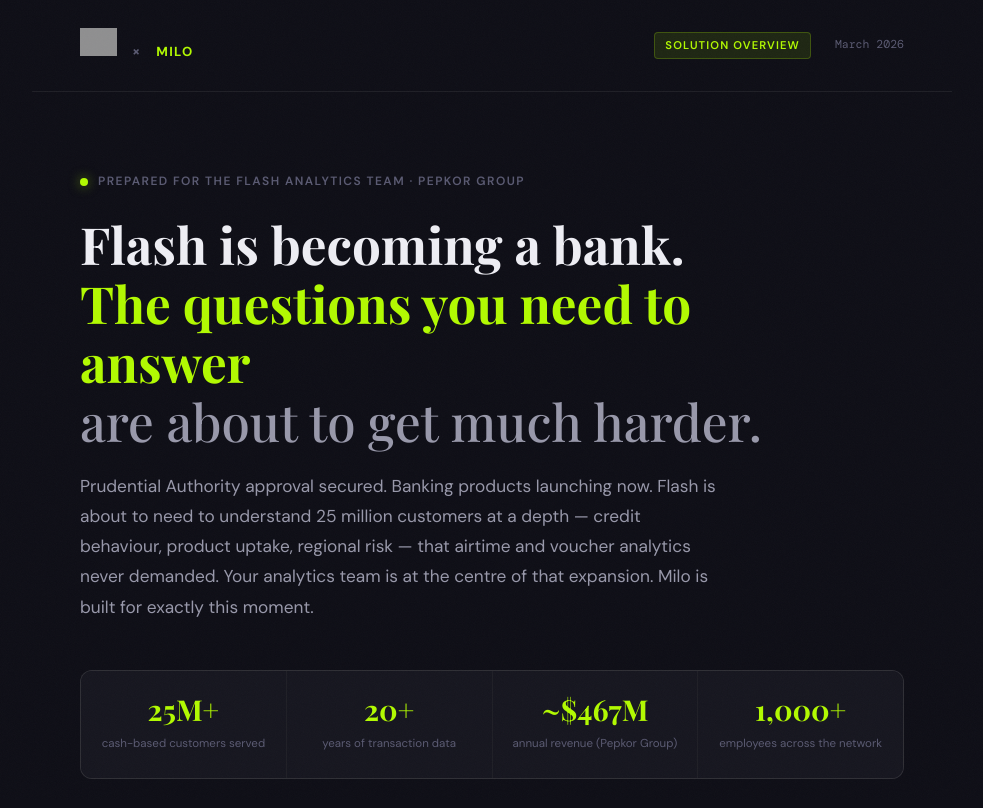
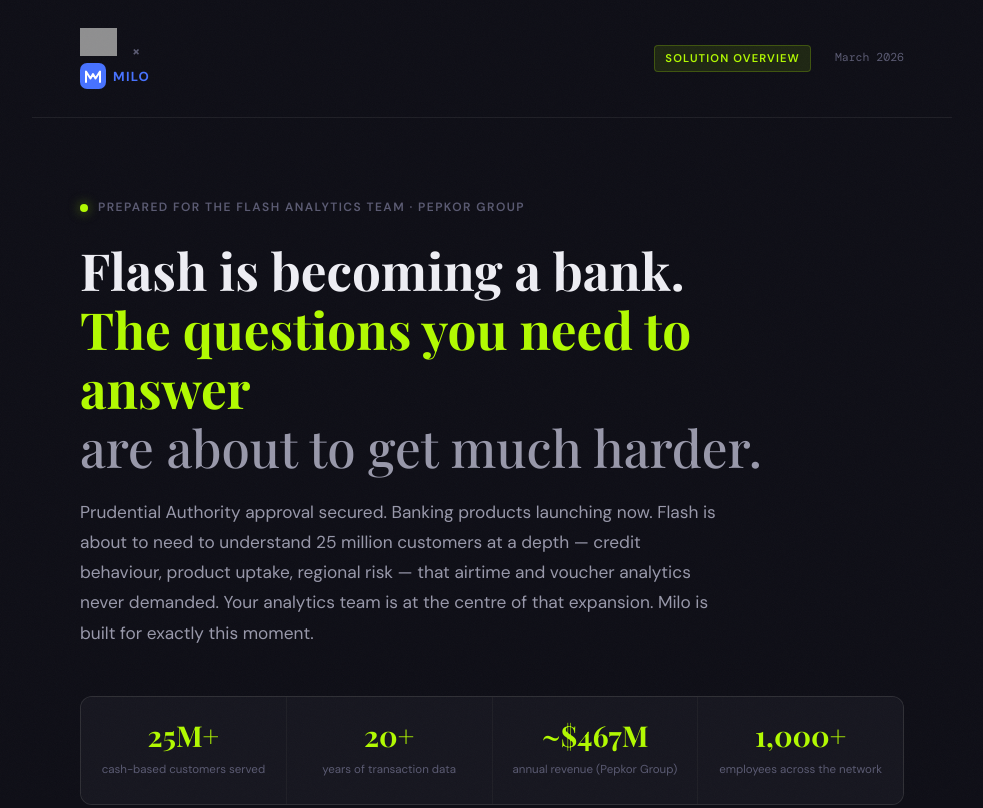
Before and after one commit to Tomp1234/milo-flash-proposal, a plain HTML site: page index.html in a window 1280 px wide. Shown: the top 808 px of the page, without its empty margins (148-1131 px from the left). Drawn offline with nearby package versions, Linux system fonts and the light colour scheme; grey boxes are pictures that could not be loaded; a web font is replaced by a local one.

Commit message:
Add Milo logo to topbar, change Milo branding to blue (#4772ff)

```diff
--- a/index.html
+++ b/index.html
@@ -744,7 +744,13 @@
     <img src="https://cdn.prod.website-files.com/642b08d9f919f4a6470dea8f/643d1ef7f1401943c7f25af6_logo-white.svg" alt="Flash" style="height:28px; opacity:0.9;" onerror="this.style.display='none'; this.nextElementSibling.style.display='inline'">
     <span style="display:none; font-weight:700; font-size:1rem; color:var(--text); letter-spacing:0.04em;">Flash Group</span>
     <span style="color:var(--text-muted); margin: 0 10px; font-size:0.9rem;">×</span>
-    <span style="font-weight:700; font-size:0.82rem; letter-spacing:0.1em; text-transform:uppercase; color:var(--accent);">Milo</span>
+    <span style="display:flex; align-items:center; gap:7px;">
+      <svg width="26" height="26" viewBox="0 0 26 26" fill="none" xmlns="http://www.w3.org/2000/svg" style="flex-shrink:0;">
+        <rect width="26" height="26" rx="7" fill="#4772ff"/>
+        <path d="M6 19V8.5L10.5 15.5L13 11L15.5 15.5L20 8.5V19" stroke="white" stroke-width="2" stroke-linecap="round" stroke-linejoin="round" fill="none"/>
+      </svg>
+      <span style="font-weight:700; font-size:0.82rem; letter-spacing:0.1em; text-transform:uppercase; color:#4772ff;">Milo</span>
+    </span>
   </div>
   <div class="topbar-meta">
     <span class="topbar-tag">Solution Overview</span>
```
